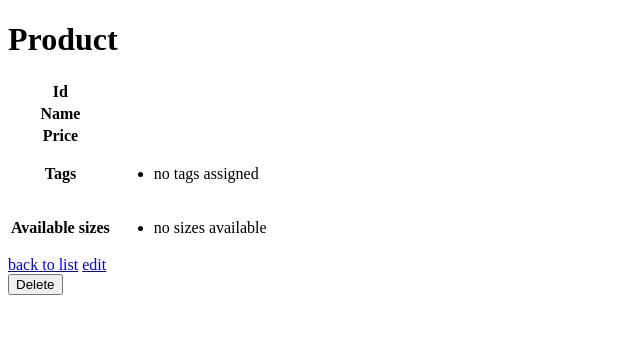
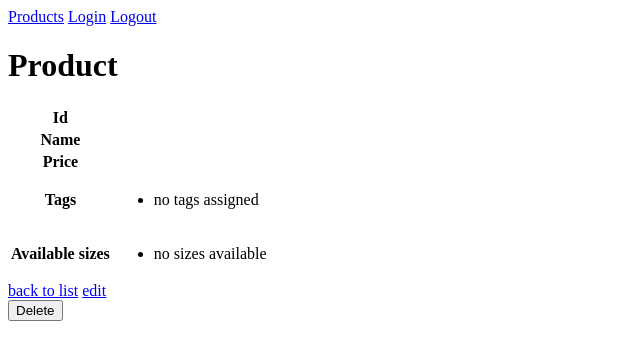
Before and after one commit to kevin-blanchet/symfony-catalog-poc, a Symfony app: template templates/product/show.html.twig in a window 1280 px wide. Shown: the top 360 px of the page, without its empty margins (0-640 px from the left). Run offline with Twig, Linux system fonts and the light colour scheme; the template is opened without the code that fills it, so the values that code supplies are empty; some libraries are stand-ins or nearby versions.

Commit message:
Update base.html.twig
added header

```diff
--- a/templates/base.html.twig
+++ b/templates/base.html.twig
@@ -14,6 +14,11 @@
         {% endblock %}
     </head>
     <body>
+        <header>
+            <a href="{{ path('app_product_index') }}">Products</a>
+            <a href="{{ path('app_login') }}">Login</a>
+            <a href="{{ path('app_logout') }}">Logout</a>
+        </header>
         {% block body %}{% endblock %}
     </body>
 </html>
```
